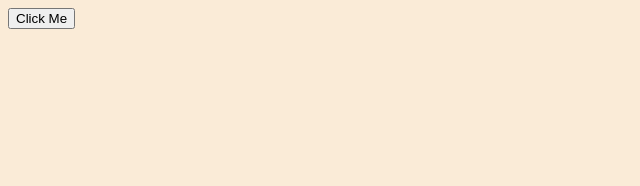
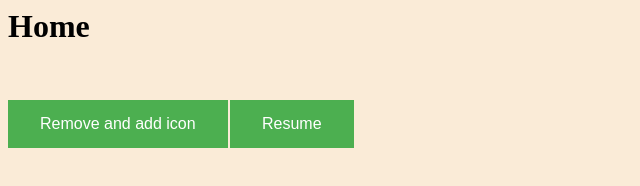
Before and after one commit to DylanLDev/website, a plain HTML site: page index.html in a window 1280 px wide. Shown: the whole page, without its empty margins (0-640 px from the left). Drawn offline with Linux system fonts and the light colour scheme.

Commit message:
Buttons nicer
Made nicer buttons

```diff
--- a/index.html
+++ b/index.html
@@ -1,12 +1,32 @@
 <html>
     <title>Dylan's Website</title>
+    <h1>Home</h1>
     <body>
-        <a href="resume.html"><button>Click Me</button></a>
+        <a href="index.html"><button class="btn">Remove and add icon</button></a>
+        <a href="resume.html"><button id="resume" class="btn">Resume</button></a>
     </body>
 
     <style>
+        .btn{
+            position:absolute;
+            top: 100px;
+            background-color: #4CAF50; /* Green */
+            border: none;
+            color: white;
+            padding: 15px 32px;
+            text-align: center;
+            text-decoration: none;
+            display: inline-block;
+            font-size: 16px;
+        }
+        #resume{
+            left: 230px;
+        }
         body{
             background-color:antiquewhite;
+        }
+        .h1{
+            font-size: larger;
         }
     </style>
 
```
Also changed, not shown: resume.html (+15 -0 lines), index.js (deleted).
